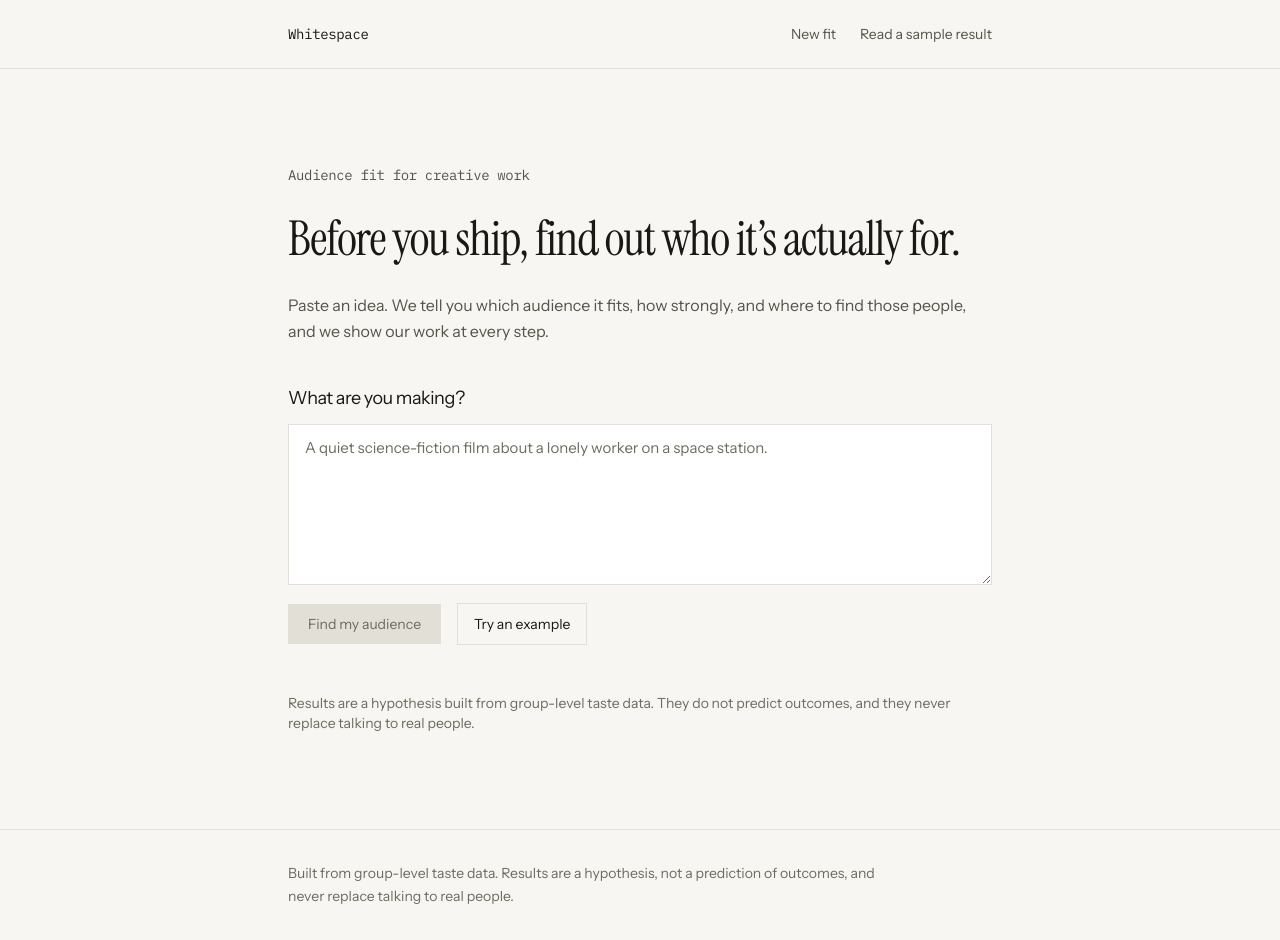
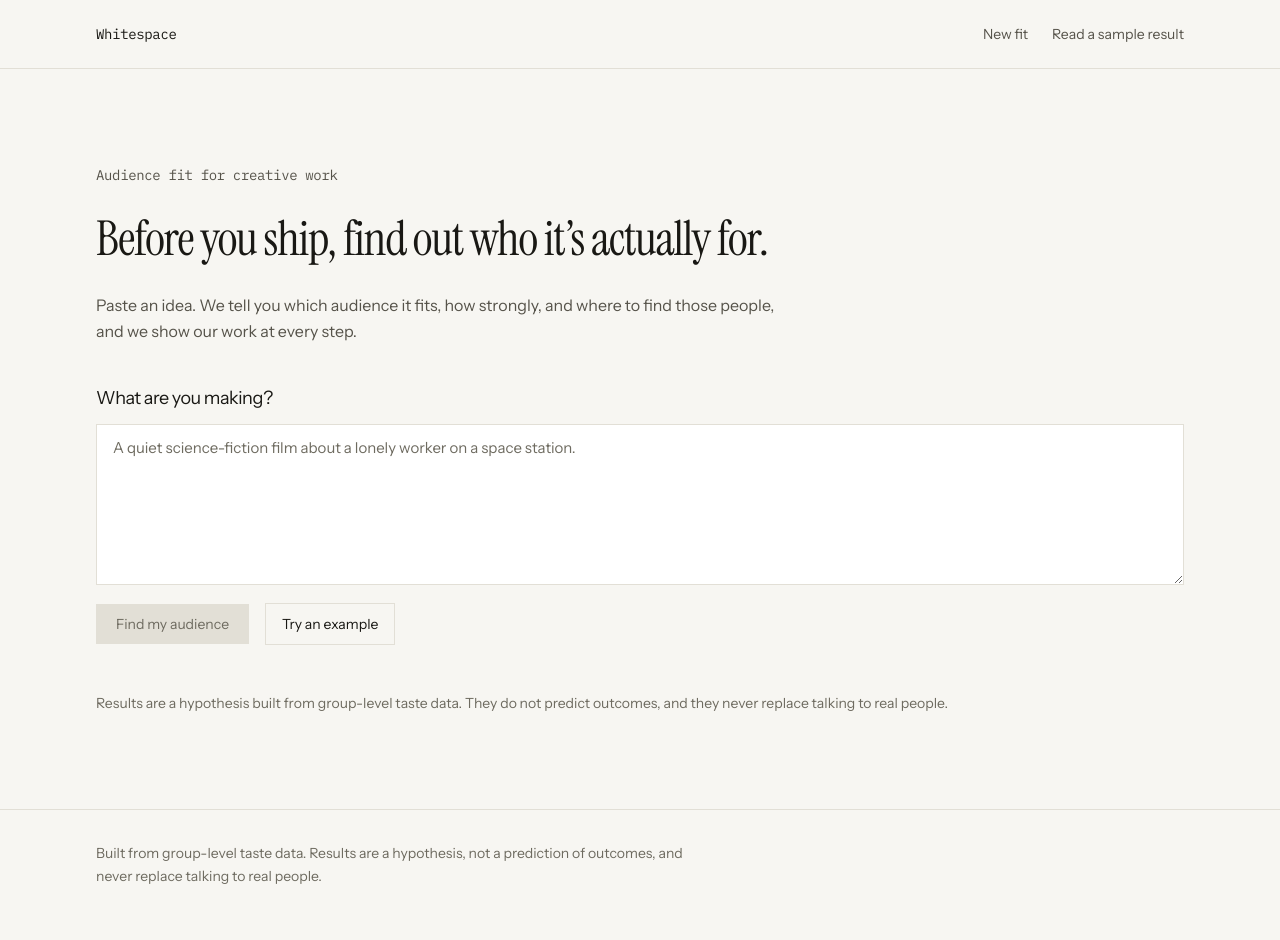
Before and after one commit to DammyCodes-all/whitespace, a Next.js app: page / in a window 1280 px wide. Built offline with nearby package versions, Linux system fonts and the light colour scheme.

Commit message:
chore: widen shared page shells for desktop

```diff
--- a/src/app/case/page.tsx
+++ b/src/app/case/page.tsx
@@ -43,7 +43,7 @@ export default async function CasePage({
   } catch {
     return (
       <main className="flex flex-1 flex-col">
-        <div className="mx-auto w-full max-w-3xl flex-1 px-6 py-12 sm:px-8">
+        <div className="mx-auto w-full max-w-6xl flex-1 px-6 py-12 sm:px-8">
           <p className="font-mono text-xs tracking-tight text-ink-3">
             Audience case
           </p>
@@ -78,7 +78,7 @@ export default async function CasePage({
 
   return (
     <main className="flex flex-1 flex-col">
-      <div className="mx-auto w-full max-w-3xl flex-1 px-6 py-12 sm:px-8">
+      <div className="mx-auto w-full max-w-6xl flex-1 px-6 py-12 sm:px-8">
         <p className="font-mono text-xs tracking-tight text-ink-3">
           Audience case
         </p>
--- a/src/app/page.tsx
+++ b/src/app/page.tsx
@@ -5,7 +5,7 @@ export default function Home() {
   const hypothesis = mockAudiences.find((a) => a.kind === "hypothesis");
   return (
     <main className="flex flex-1 flex-col">
-      <div className="mx-auto w-full max-w-3xl flex-1 px-6 py-24 sm:px-8">
+      <div className="mx-auto w-full max-w-6xl flex-1 px-6 py-24 sm:px-8">
         <p className="font-mono text-sm tracking-tight text-ink-2">
           Audience fit for creative work
         </p>
--- a/src/app/run/loading.tsx
+++ b/src/app/run/loading.tsx
@@ -10,7 +10,7 @@ export default function RunLoading() {
       aria-busy="true"
       aria-label="Loading run"
     >
-      <div className="mx-auto w-full max-w-3xl flex-1 px-6 py-12 sm:px-8">
+      <div className="mx-auto w-full max-w-6xl flex-1 px-6 py-12 sm:px-8">
         <p className="font-mono text-xs tracking-tight text-ink-3">
           Preparing run
         </p>
--- a/src/app/run/page.tsx
+++ b/src/app/run/page.tsx
@@ -241,7 +241,7 @@ export default async function RunPage({
 
   return (
     <main className="flex flex-1 flex-col">
-      <div className="mx-auto w-full max-w-3xl flex-1 px-6 py-12 sm:px-8">
+      <div className="mx-auto w-full max-w-6xl flex-1 px-6 py-12 sm:px-8">
         <p className="font-mono text-xs tracking-tight text-ink-3">
           {live ? "Live run" : "Sample run on mocks"}
         </p>
--- a/src/components/site-footer.tsx
+++ b/src/components/site-footer.tsx
@@ -5,7 +5,7 @@
 export function SiteFooter() {
   return (
     <footer className="border-t border-rule bg-paper print:hidden">
-      <div className="mx-auto w-full max-w-3xl px-6 py-8 sm:px-8">
+      <div className="mx-auto w-full max-w-6xl px-6 py-8 sm:px-8">
         <p className="max-w-prose text-sm leading-relaxed text-ink-3">
           Built from group-level taste data. Results are a hypothesis, not a
           prediction of outcomes, and never replace talking to real people.
--- a/src/components/site-header.tsx
+++ b/src/components/site-header.tsx
@@ -7,7 +7,7 @@ import Link from "next/link";
 export function SiteHeader() {
   return (
     <header className="border-b border-rule bg-paper print:hidden">
-      <div className="mx-auto flex h-[68px] w-full max-w-3xl items-center justify-between px-6 sm:px-8">
+      <div className="mx-auto flex h-[68px] w-full max-w-6xl items-center justify-between px-6 sm:px-8">
         <Link
           href="/"
           className="font-mono text-sm tracking-tight text-ink transition-colors hover:text-measured"
```
Also changed, not shown: 1 other file (tests, documents, lock files or other folders).
